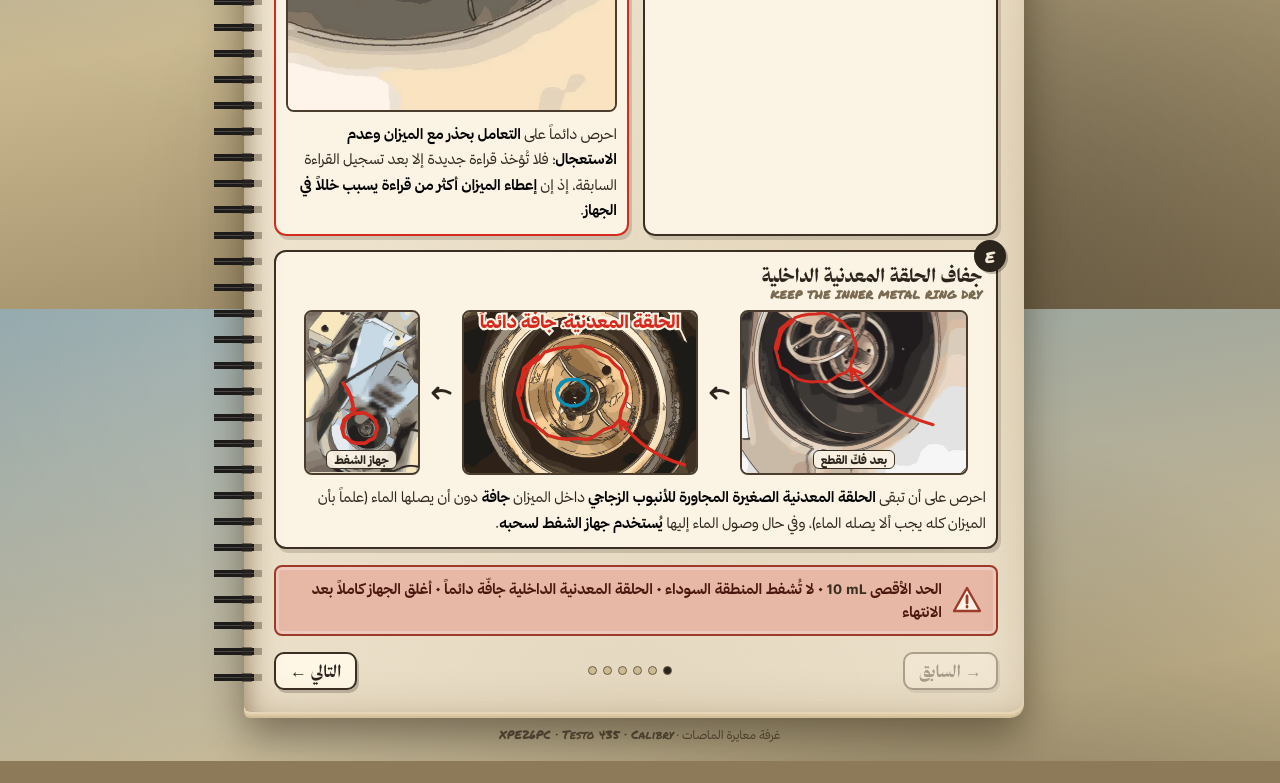
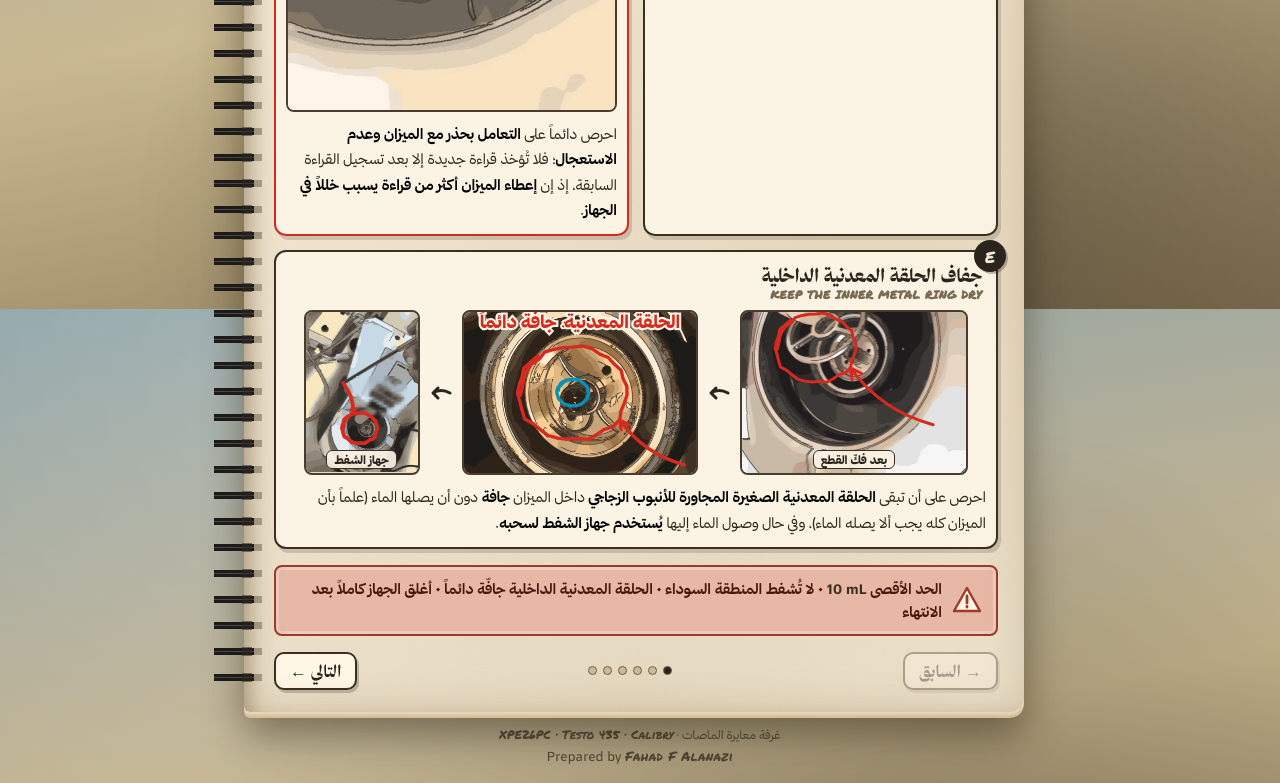
Before and after one commit to FahadFF1/cal, a plain HTML site: page index.html in a window 1280 px wide. Shown: the part 1291-2074 px from the top of the page. Before the commit the page ends 2052 px from the top, so only its background shows below. Drawn offline with Linux system fonts and the light colour scheme.

Commit message:
Add prepared-by credit
Co-Authored-By: Claude Opus 5.5 <noreply@anthropic.com>
Claude-Session: https://claude.ai/code/session_01NqXJURzYw6HcZowasypQgZ

```diff
--- a/index.html
+++ b/index.html
@@ -142,6 +142,7 @@ bdi.en{font-family:'Thmanyah Sans',sans-serif;font-weight:700;font-size:.95em;co
 .nav button:disabled{opacity:.35;cursor:default}
 .dots{display:flex;gap:6px}.dots i{width:9px;height:9px;border-radius:50%;background:#cdbb95;border:1.5px solid #6e5e45}.dots i.on{background:#2b241c}
 .brand{text-align:center;color:#3e3324;font-size:12px;margin-top:14px;opacity:.85}
+.brand .by{display:inline-block;margin-top:4px;font-size:13px;letter-spacing:.3px}
 .brand b{font-family:'Permanent Marker';font-weight:400;direction:ltr;display:inline-block}
 
 /* checklist */
@@ -190,7 +191,7 @@ bdi.en{font-family:'Thmanyah Sans',sans-serif;font-weight:700;font-size:.95em;co
     <nav class="tabs" id="tabs"></nav>
     <main class="page" id="page"><div class="holes"></div><div id="content"></div></main>
   </div>
-  <div class="brand">غرفة معايرة الماصات · <b>XPE26PC · Testo 435 · Calibry</b></div>
+  <div class="brand">غرفة معايرة الماصات · <b>XPE26PC · Testo 435 · Calibry</b><br><span class="by" dir="ltr">Prepared by <b>Fahad F Alanazi</b></span></div>
 </div>
 <div class="zoom" id="zoom"><div class="zb" id="zb"></div></div>
 
```
